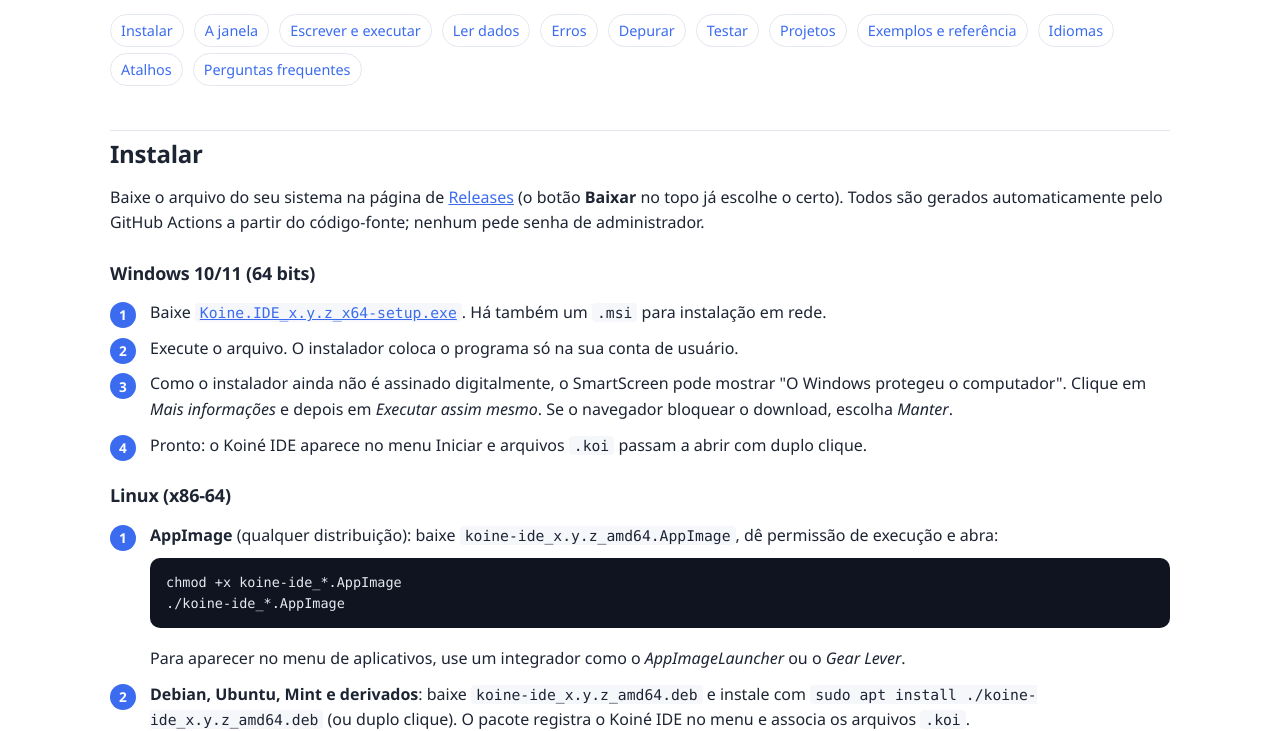
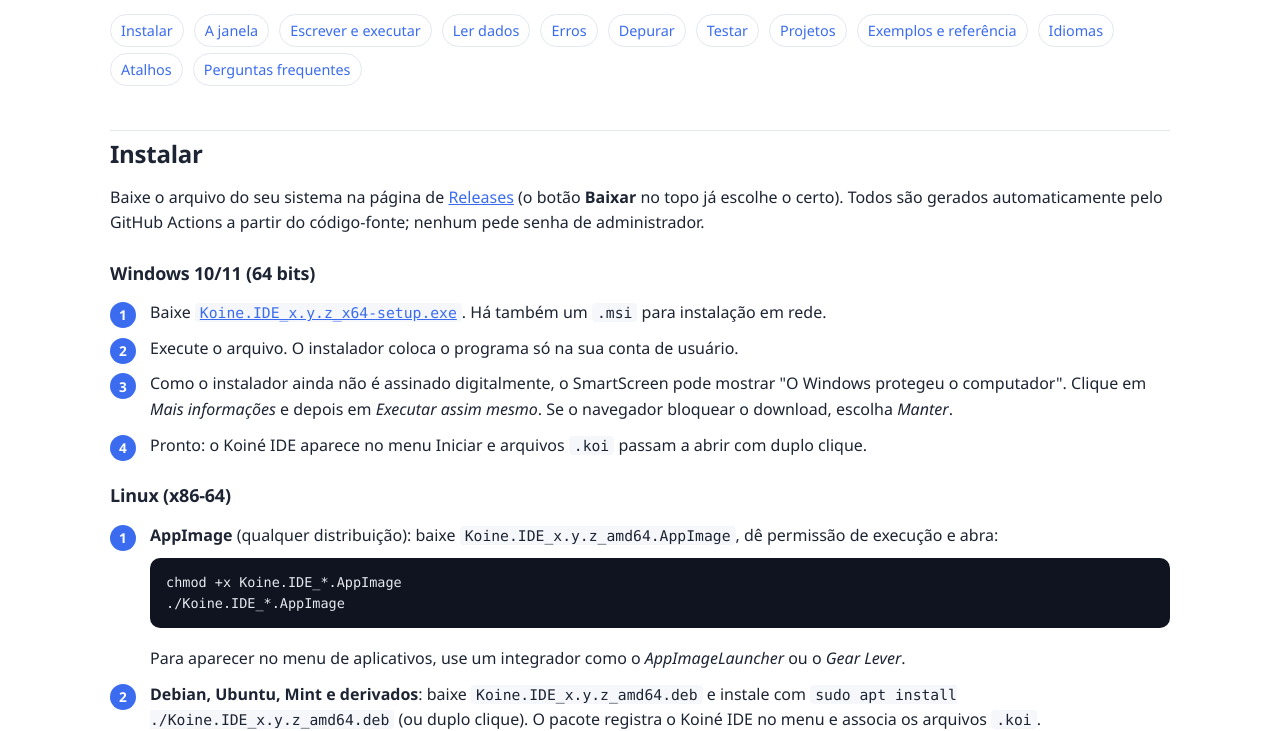
Before and after one commit to 6a8i/koine-ide, a website built with Vite: page docs/guia.html in a window 1280 px wide. Shown: the part 228-959 px from the top of the page. Built offline with nearby package versions, Linux system fonts and the light colour scheme; no server answers.

Commit message:
Corrige os nomes dos pacotes Linux na documentação e na release (#14)

```diff
--- a/docs/guia.html
+++ b/docs/guia.html
@@ -53,11 +53,11 @@
   </ol>
   <h3 id="instalar-linux">Linux (x86-64)</h3>
   <ol class="steps">
-    <li><strong>AppImage</strong> (qualquer distribuição): baixe <code>koine-ide_x.y.z_amd64.AppImage</code>, dê permissão de execução e abra:
-      <pre><code>chmod +x koine-ide_*.AppImage
-./koine-ide_*.AppImage</code></pre>
+    <li><strong>AppImage</strong> (qualquer distribuição): baixe <code>Koine.IDE_x.y.z_amd64.AppImage</code>, dê permissão de execução e abra:
+      <pre><code>chmod +x Koine.IDE_*.AppImage
+./Koine.IDE_*.AppImage</code></pre>
       Para aparecer no menu de aplicativos, use um integrador como o <em>AppImageLauncher</em> ou o <em>Gear Lever</em>.</li>
-    <li><strong>Debian, Ubuntu, Mint e derivados</strong>: baixe <code>koine-ide_x.y.z_amd64.deb</code> e instale com <code>sudo apt install ./koine-ide_x.y.z_amd64.deb</code> (ou duplo clique). O pacote registra o Koiné IDE no menu e associa os arquivos <code>.koi</code>.</li>
+    <li><strong>Debian, Ubuntu, Mint e derivados</strong>: baixe <code>Koine.IDE_x.y.z_amd64.deb</code> e instale com <code>sudo apt install ./Koine.IDE_x.y.z_amd64.deb</code> (ou duplo clique). O pacote registra o Koiné IDE no menu e associa os arquivos <code>.koi</code>.</li>
     <li>Pré-requisito: WebKitGTK 4.1, já presente em distribuições de 2022 em diante (Ubuntu 22.04+, Debian 12+, Fedora 36+). Em Fedora, openSUSE e Arch use o AppImage.</li>
   </ol>
   <h3 id="instalar-macos">macOS 11 ou mais recente</h3>
```
Also changed, not shown: .github/workflows/release.yml, README.md.
